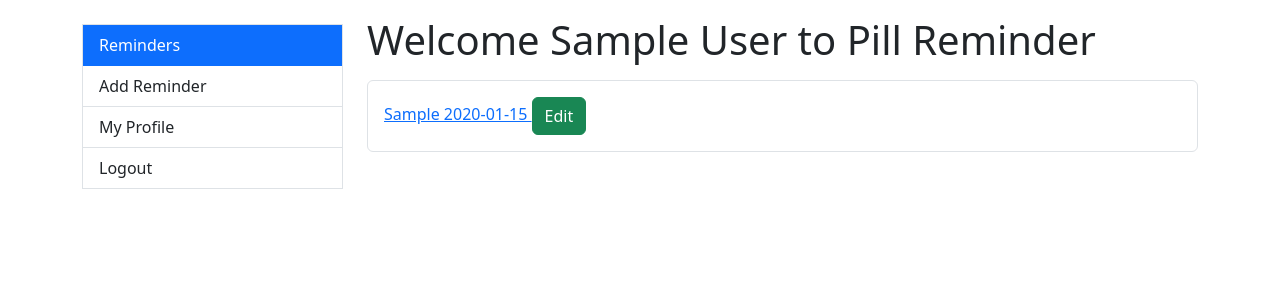
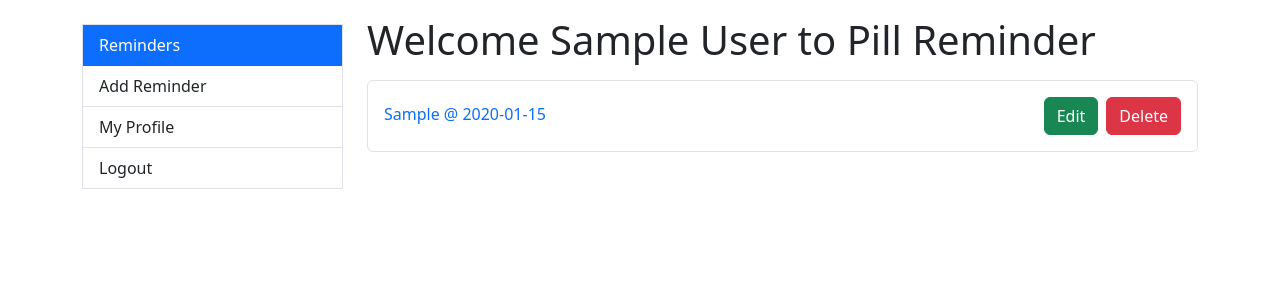
Before and after one commit to Square63/pill.reminder, a Django app: page / in a window 1280 px wide. Shown: the top 300 px of the page. Run offline with Django 4.2, Linux system fonts and the light colour scheme; a user stored in the database is signed in; tables that the repository leaves empty hold one stand-in row (values such as "Sample post").

Commit message:
Add stylesheet to home page template and actions buttons

```diff
--- a/pillreminder/templates/pillreminder/home.html
+++ b/pillreminder/templates/pillreminder/home.html
@@ -1,19 +1,25 @@
 {% extends base_template|default:'pillreminder/extender.html' %}
 
 {% block title %} Home | Pill Reminder {% endblock %}
+
+{% load static %}
+{% block head %}
+<link rel="stylesheet" href="{% static 'css/style.css' %}">
+{% endblock %}
 
 {% block content %}
   <h1 class="mt-3">Welcome {{ user.get_full_name }} to Pill Reminder</h1>
   {% if user.is_authenticated %}
     {% for reminder in user.reminder_set.all %}
-      <a href="{% url 'reminder' reminder.id %}">
-        <div class="border rounded-2 p-3 my-3">
+      <a href="{% url 'reminder' reminder.id %}" class="reminder-anchor hover:bg-gray-50">
+        <div class="border reminder-item rounded-2 p-3 my-3">
           {{ reminder.days }}
+          @
           {{ reminder.time }}
-          {% if reminder.is_active is False %}
-            <span>Not active</span>
-          {% endif %}
-          <a href="{% url 'reminder-edit' reminder.id %}" class="btn btn-success">Edit</a>
+          <div class="actions">
+            <a href="#" class="btn btn-danger float-end">Delete</a>
+            <a href="{% url 'reminder-edit' reminder.id %}" class="btn btn-success float-end me-2">Edit</a>
+          </div>
         </div>
       </a>
     {% endfor %}
```
